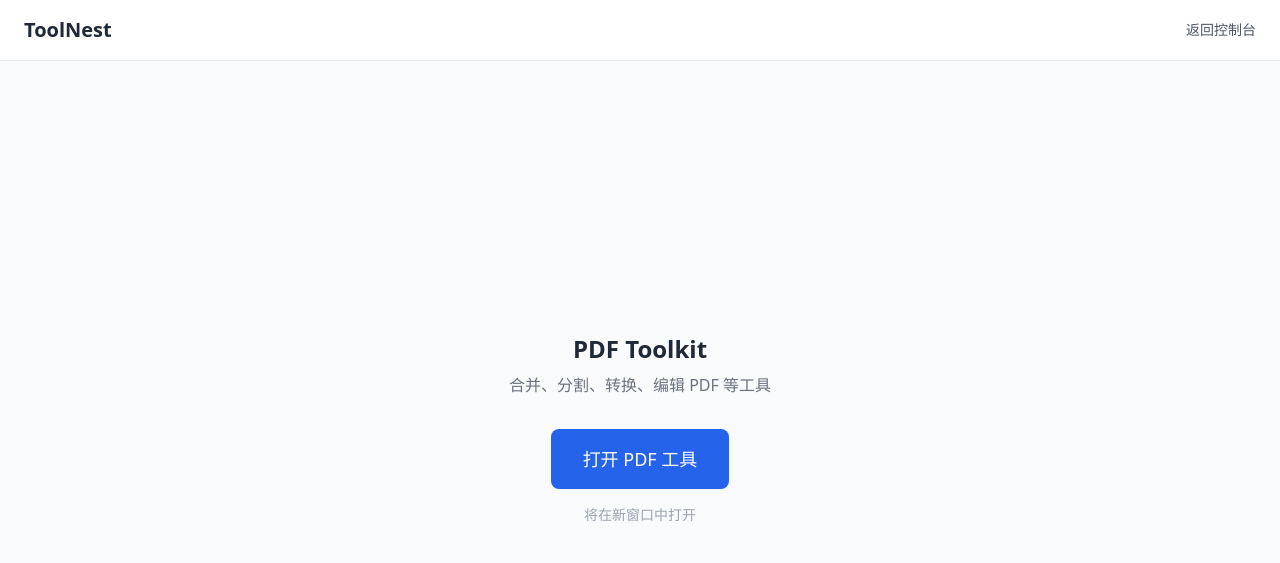
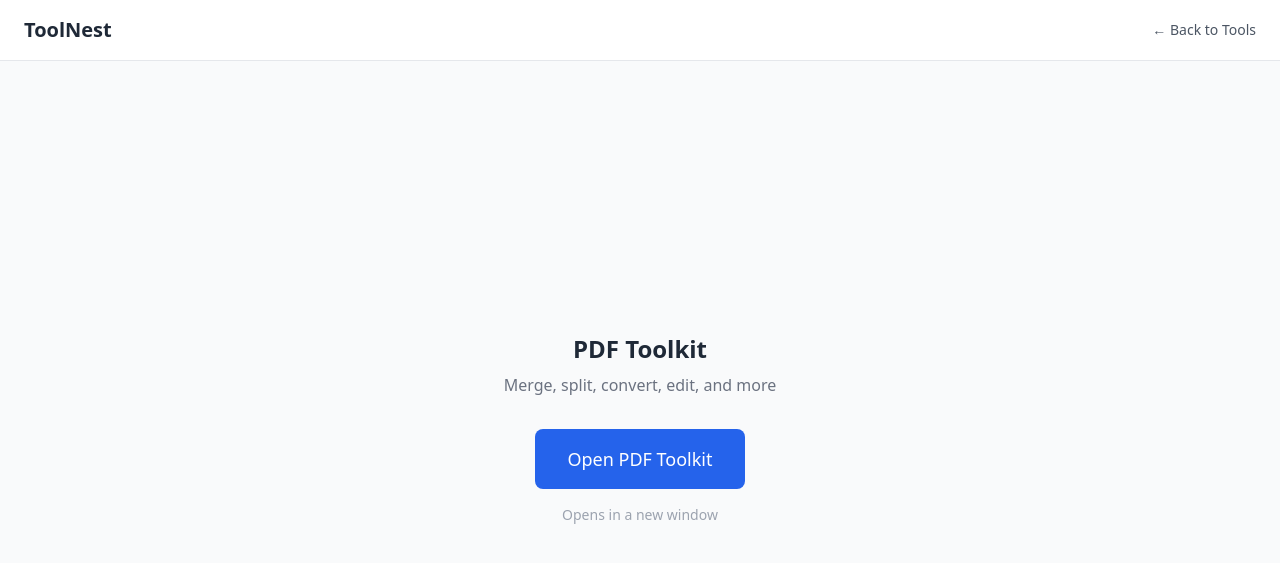
Before and after one commit to songke78772-oss/toolnest-v3, a Node server app: template views/pdf-toolkit.ejs in a window 1280 px wide. Shown: the top 563 px of the page. Run offline with Node 20, Linux system fonts and the light colour scheme; the template is opened without the code that fills it, so the values that code supplies are empty; some libraries are stand-ins or nearby versions.

Commit message:
Change language from Chinese to English in PDF Toolkit

```diff
--- a/views/pdf-toolkit.ejs
+++ b/views/pdf-toolkit.ejs
@@ -1,5 +1,5 @@
 <!DOCTYPE html>
-<html lang="zh-CN">
+<html lang="en">
 <head>
   <meta charset="UTF-8">
   <meta name="viewport" content="width=device-width, initial-scale=1.0">
@@ -9,20 +9,20 @@
 <body class="bg-gray-50">
   <nav class="bg-white border-b px-6 py-4 flex justify-between items-center">
     <a href="/" class="text-xl font-bold text-gray-800">ToolNest</a>
-    <a href="/dashboard" class="text-sm text-gray-600 hover:text-gray-900">返回控制台</a>
+    <a href="/" class="text-sm text-gray-600 hover:text-gray-800">← Back to Tools</a>
   </nav>
 
   <div class="flex flex-col items-center justify-center h-[calc(100vh-64px)]">
     <div class="text-center">
       <h1 class="text-2xl font-bold text-gray-800 mb-2">PDF Toolkit</h1>
-      <p class="text-gray-500 mb-8">合并、分割、转换、编辑 PDF 等工具</p>
+      <p class="text-gray-500 mb-8">Merge, split, convert, edit, and more</p>
 
       <a href="https://pdf.protoolnest.com/" target="_blank"
          class="inline-block bg-blue-600 text-white px-8 py-4 rounded-lg text-lg font-medium hover:bg-blue-700 transition">
-        打开 PDF 工具
+        Open PDF Toolkit
       </a>
 
-      <p class="mt-4 text-sm text-gray-400">将在新窗口中打开</p>
+      <p class="mt-4 text-sm text-gray-400">Opens in a new window</p>
     </div>
   </div>
 </body>
```
